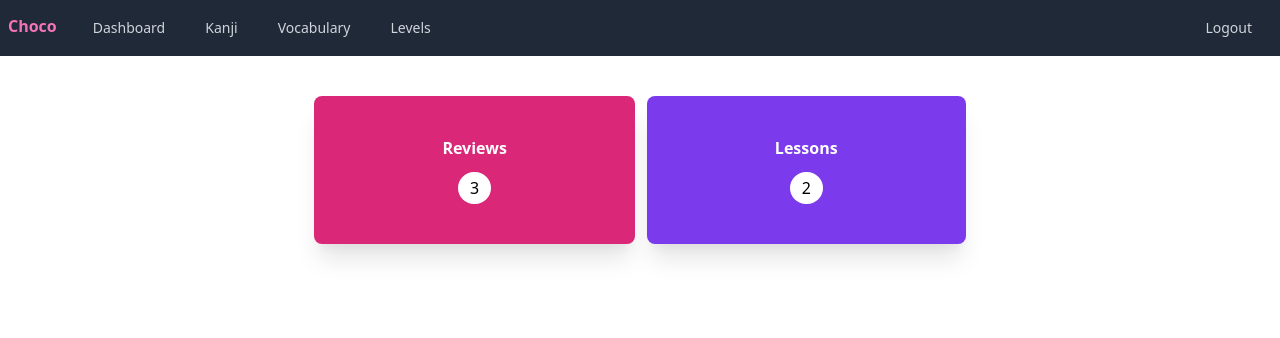
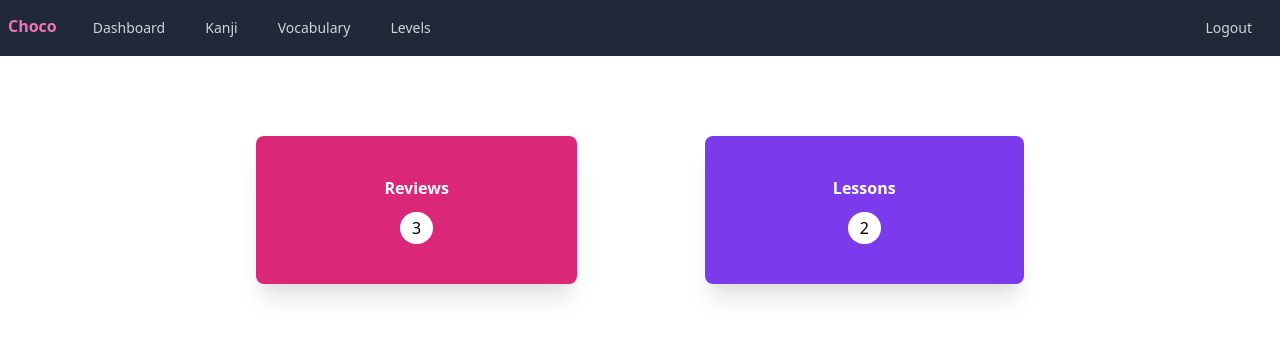
Before and after one commit to dokdek/choco-site, a Next.js app: page / in a window 1280 px wide. Shown: the top 338 px of the page. Built offline with nearby package versions, Linux system fonts and the light colour scheme.

Commit message:
Changed margin top to be larger

```diff
--- a/pages/index.js
+++ b/pages/index.js
@@ -7,7 +7,7 @@ export default function Home() {
   return (
     <div>
     <Navbar/>
-    <div className="lessons-div flex flex-col md:flex-row justify-center items-center space-y-3 md:space-x-3 md:space-y-0 my-10">
+    <div className="lessons-div flex flex-col sm:flex-row justify-center items-center space-y-3 sm:space-x-3 md:space-x-32 sm:space-y-0 mt-20">
     <ReviewCard/>
     <LessonCard/>
     </div>
```
